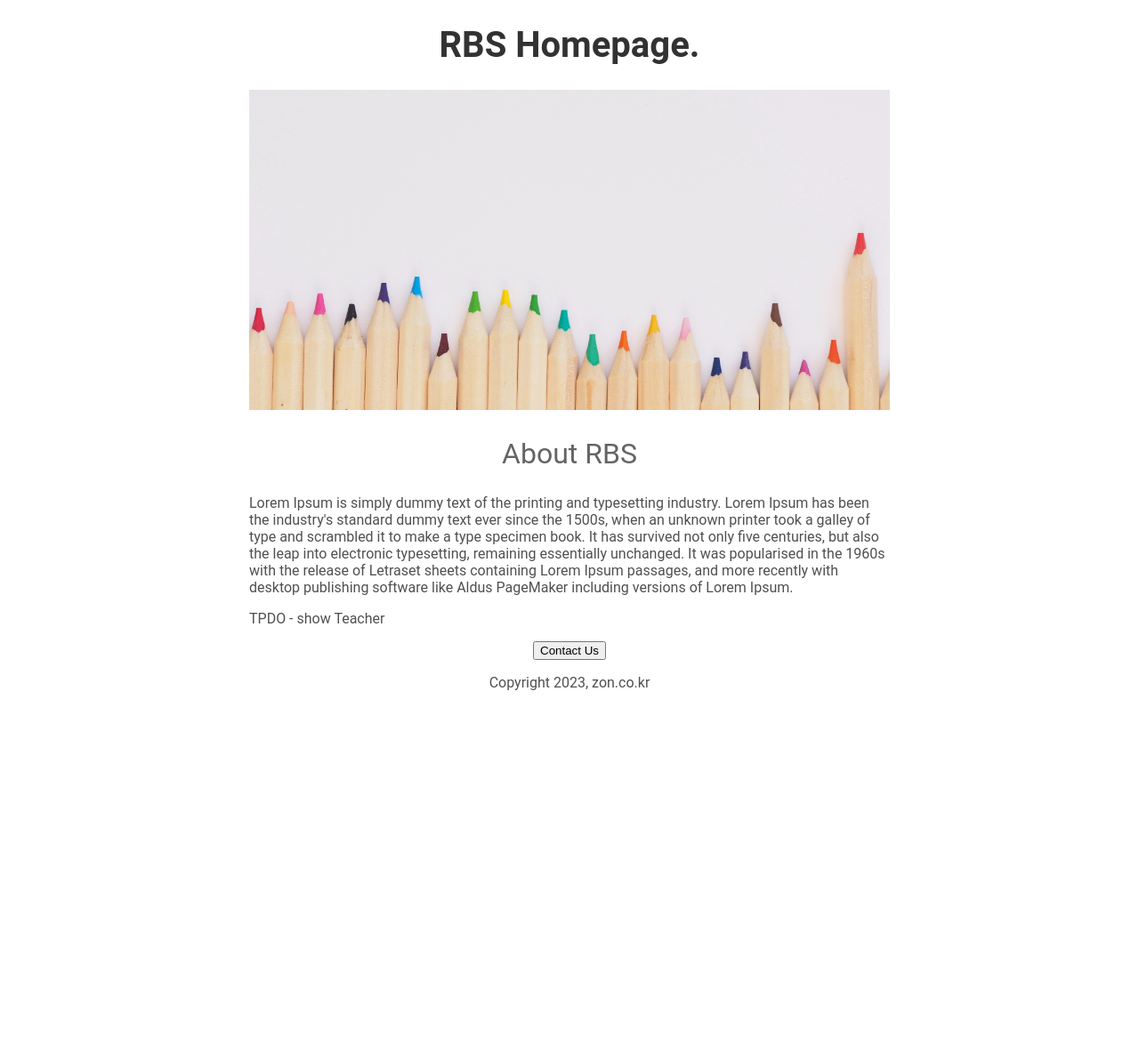
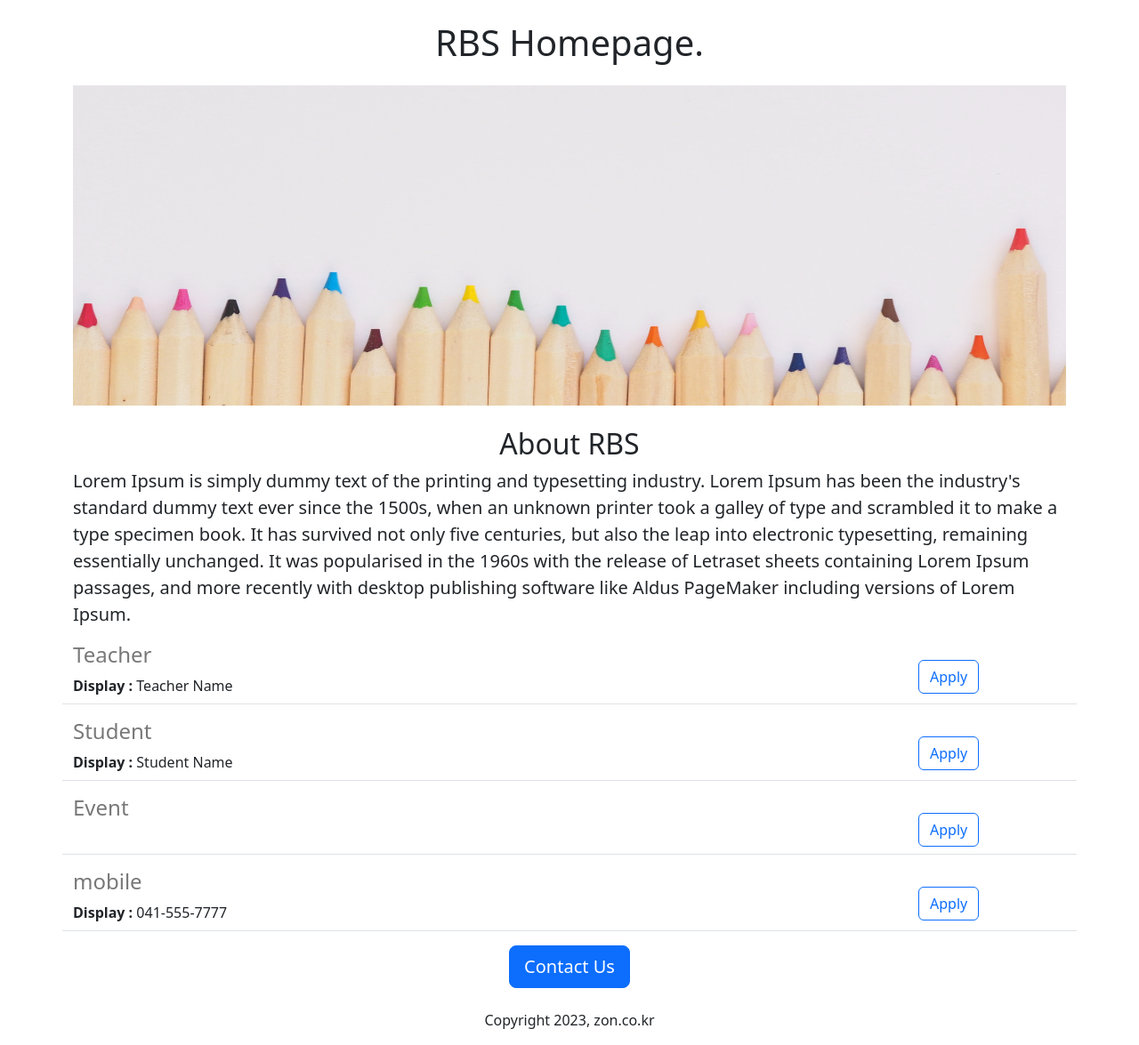
Before and after one commit to Yong-Woo-Kim/RBS-website, a Flask app: page / in a window 1280 px wide. Shown: the whole page at 89% size. Before the commit the page ends 776 px from the top, so only its background shows below. Run offline with Flask 2, Linux system fonts and the light colour scheme.

Commit message:
Added dynamic data and API route

```diff
--- a/app.py
+++ b/app.py
@@ -1,12 +1,32 @@
-from flask import Flask, render_template
+from flask import Flask, render_template, jsonify
 
 app = Flask(__name__)
 
+Contents = [
+  {
+    'title': 'Teacher',
+    'display': 'Teacher Name'
+  },
+  {
+    'title': 'Student',
+    'display': 'Student Name'
+  },
+  {
+    'title': 'Event'
+  },
+  {
+    'title': 'mobile',
+    'display': '041-555-7777'
+  }
+]
 
 @app.route('/')
 def hello_worls():
-  return render_template('home.html')
+  return render_template('home.html', contents= Contents,school='RBS')
 
+@app.route('/teacher')
+def list_teacher():
+  return jsonify(Contents)
 
 if __name__ == '__main__':
   app.run(host='0.0.0.0', debug=True)
--- /dev/null
+++ b/templates/display.html
@@ -0,0 +1,17 @@
+<div class="border-bottom row" style="margin-bottom:16px; padding-bottom:8px;">
+  <div class="col-10">
+    <h4 style="color:rgb(120,120,120);  matgin-bottom:4px;">
+      {{content['title']}}
+    </h4>
+
+    <div>
+      {% if 'display' in content %}
+        <div><b>Display :</b> {{content['display']}}</div>
+      {% endif %}
+    </div>
+  </div>
+  <div class="col-2">
+    <button type="button" class="btn btn-outline-primary" style="margin-top:20px;">Apply</button>
+  </div>
+
+</div>
--- a/templates/home.html
+++ b/templates/home.html
@@ -5,51 +5,32 @@
   <meta http-equiv="X-UA-Compatible" content="IE=edge">
   <meta name="viewport" content="width=device-width, initial-scale=1.0">
     <title>RBS Website</title>
+  <link href="https://cdn.jsdelivr.net/npm/bootstrap@5.3.0-alpha1/dist/css/bootstrap.min.css" rel="stylesheet" integrity="sha384-GLhlTQ8iRABdZLl6O3oVMWSktQOp6b7In1Zl3/Jr59b6EGGoI1aFkw7cmDA6j6gD" crossorigin="anonymous">
 <style>
-    h1 {
-      font-size: 40px;
-      font-family: Roboto;
-      font-weight: bold;
-      color: rgb(50, 50, 50);
-      text-align: center;
-    }
   #banner {
+    height: 360px;
     width: 100%;
-      height: 360px;
-    }
-    h2 {
-      font-family: Roboto;
-      font-size: 32px;
-      color: rgb(100, 100, 100);
-      text-align: center;
-      font-weight: normal;
-    }
-    p {
-      font-family: Roboto;
-      color: rgb(80, 80, 80);
-    }
-    .bodytext {
-      font-family: Roboto;
-      color: rgb(80, 80, 80);
-    }
-    #container {
-      max-width: 720px;
-      margin: 0 auto;
   }
 </style>
+
 </head>
 <body>
-  <div id="container">
-    <h1>RBS Homepage.</h1>
-    <img id="banner" src="https://rbs-website-1.yong-woo-kim.repl.co/static/RBS-title.jpg">
-    <h2>About RBS</h2>
-    <p class="bodytext">Lorem Ipsum is simply dummy text of the printing and typesetting industry. Lorem Ipsum has been the industry's standard dummy text ever since the 1500s, when an unknown printer took a galley of type and scrambled it to make a type specimen book. It has survived not only five centuries, but also the leap into electronic typesetting, remaining essentially unchanged. It was popularised in the 1960s with the release of Letraset sheets containing Lorem Ipsum passages, and more recently with desktop publishing software like Aldus PageMaker including versions of Lorem Ipsum.</p>
-    <p class="bodytext">TPDO - show Teacher</p>
+  <div class="container">
+    <h1 class="text-center mt-4 mb-4">{{school}} Homepage.</h1>
+    <img class="img-fluid" id="banner" src="https://rbs-website-1.yong-woo-kim.repl.co/static/RBS-title.jpg">
+    <h2 class="text-center mt-4 mb-2">About {{school}}</h2>
+    <p class="lead">Lorem Ipsum is simply dummy text of the printing and typesetting industry. Lorem Ipsum has been the industry's standard dummy text ever since the 1500s, when an unknown printer took a galley of type and scrambled it to make a type specimen book. It has survived not only five centuries, but also the leap into electronic typesetting, remaining essentially unchanged. It was popularised in the 1960s with the release of Letraset sheets containing Lorem Ipsum passages, and more recently with desktop publishing software like Aldus PageMaker including versions of Lorem Ipsum.</p>
+    <p>
+      {% for content in contents %}
+        {% include 'display.html'%}
+      {% endfor %}
+    </p>
     <div style="text-align:center;">
-      <button>Contact Us</button>
-      <p>Copyright 2023, zon.co.kr</p>
+      <button class="btn btn-primary btn-lg">Contact Us</button>
+      <p class="mt-4">Copyright 2023, zon.co.kr</p>
     </div>
   </div>
+
 </body>
 
 </html>
```
Lines whose indentation alone changed are shown as unchanged.
